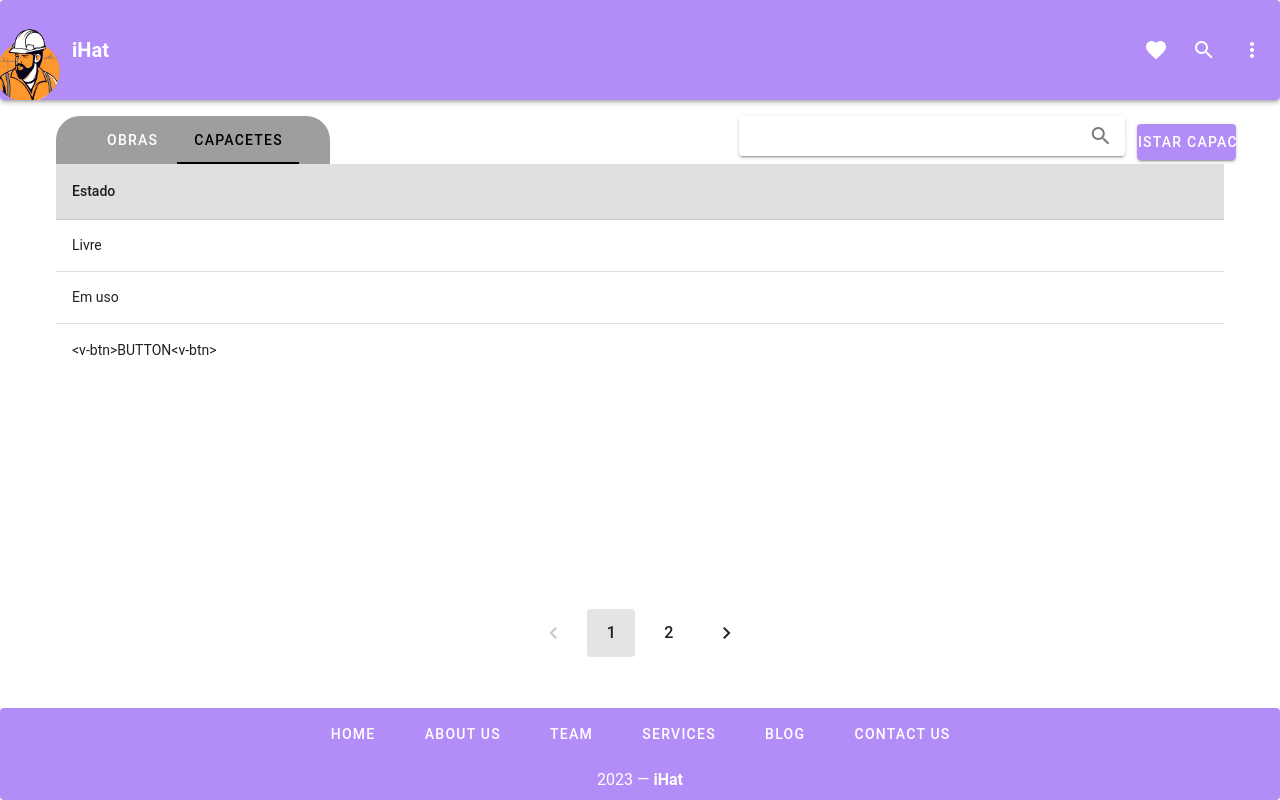
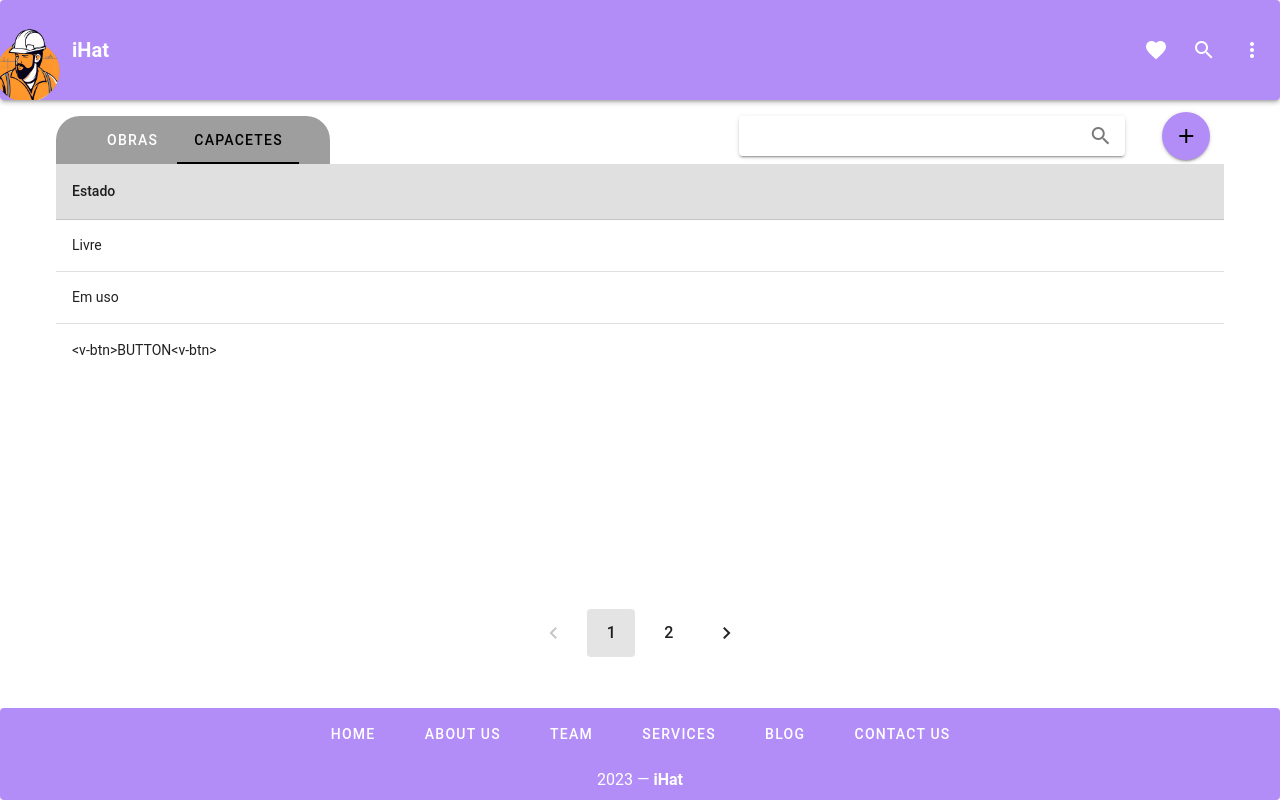
Before and after one commit to DiogoVieira63/iHat, a Vue app in the folder frontend/: page / in a window 1280 px wide. Both pictures are taken after a click on the tab "CAPACETES". Built offline with nearby package versions, Linux system fonts and the light colour scheme.

Commit message:
chnage button

```diff
--- a/frontend/src/components/FormCapacete.vue
+++ b/frontend/src/components/FormCapacete.vue
@@ -47,10 +47,8 @@ const { handleSubmit, handleReset } = useForm({
         width="1024"
       >
         <template v-slot:activator="{ props }">
-          <v-btn
-            color="primary"
-            v-bind="props">
-            Registar Capacete
+          <v-btn icon color="primary" v-bind="props">
+            <v-icon  color="black">mdi-plus</v-icon>
           </v-btn>
         </template>
         <v-card>
```
